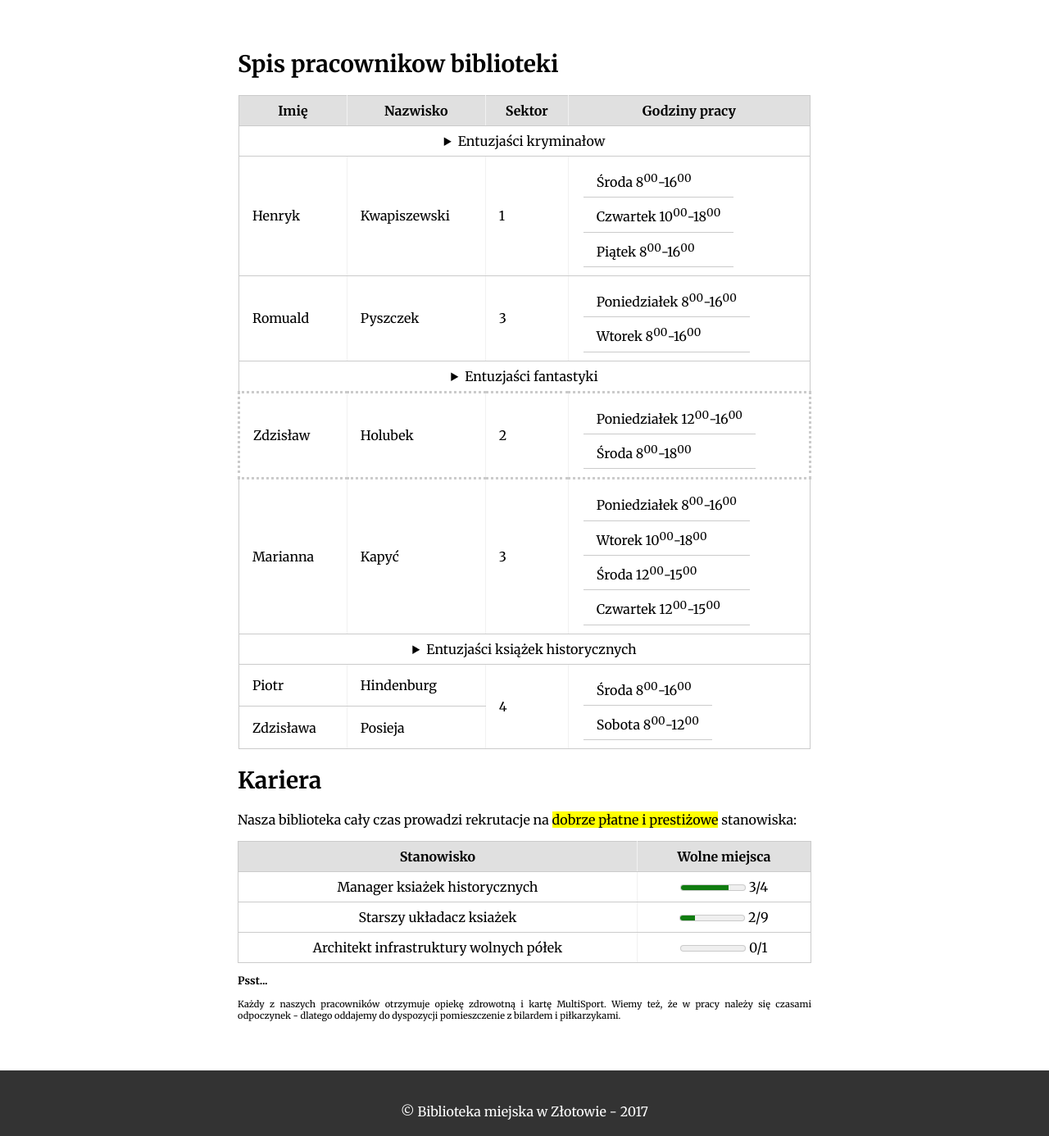
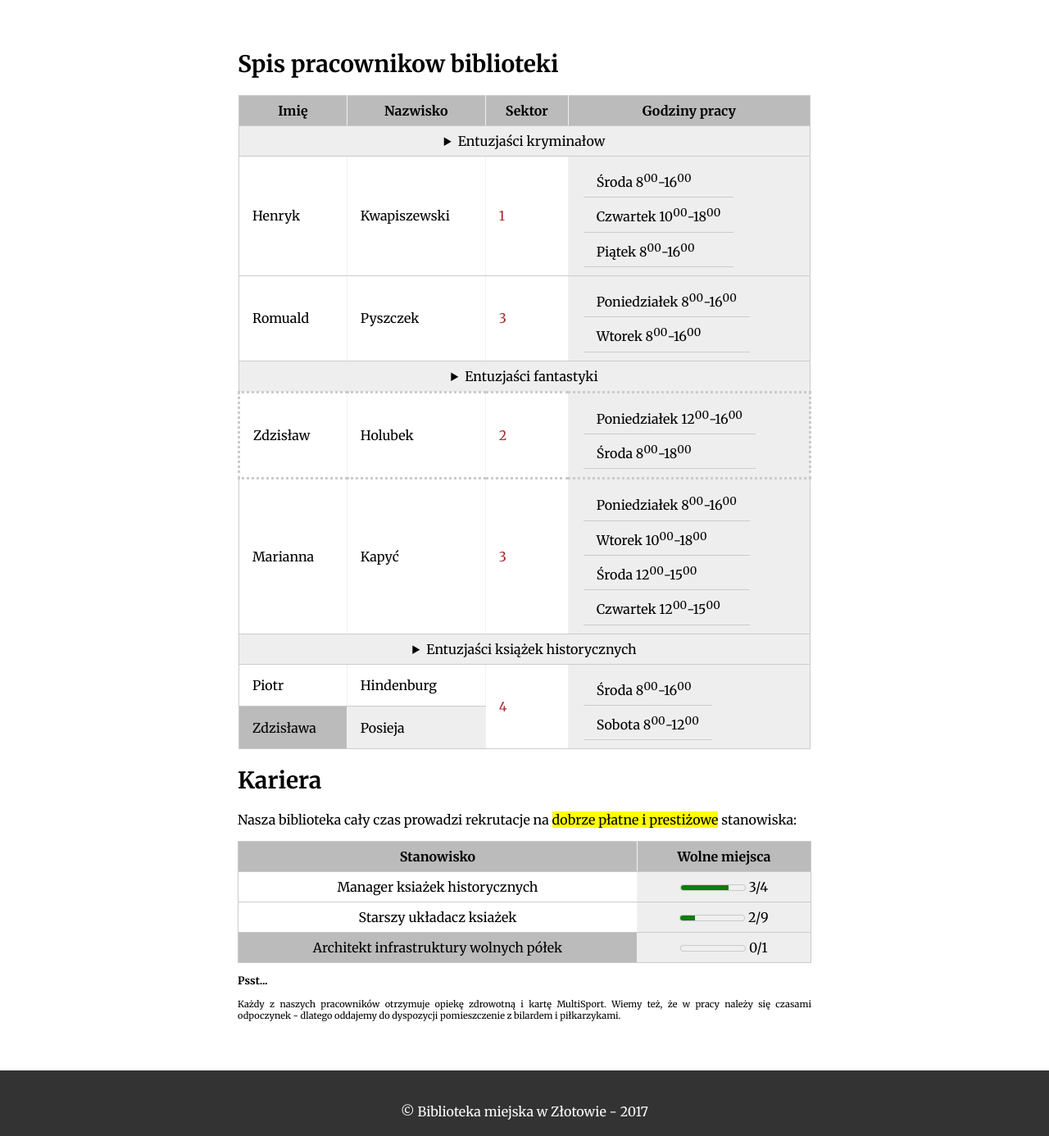
Before and after one commit to wSoltysiak/PSWLab, a PHP site: page /team.html in a window 1280 px wide. Shown: the part 552-1938 px from the top of the page at 82% size. Run offline with PHP 8.4, Linux system fonts and the light colour scheme.

Commit message:
Duża część zadania 12

```diff
--- a/assets/css/form.css
+++ b/assets/css/form.css
@@ -64,3 +64,7 @@
     position: relative;
     top: -1px;
 }
+
+.library-form input:required{
+    border-bottom-color: crimson;
+}
--- a/assets/css/table.css
+++ b/assets/css/table.css
@@ -30,6 +30,13 @@
     border-bottom: 1px solid #cbcbcb;
 }
 
-.library-table td:first-child, .library-table th:first-child {
-    border-left-width: 0;
+.library-table td:last-child{
+    background: #eee;
 }
+
+tr:last-of-type{
+    background: #bbb;
+}
+.library-table td:nth-child(3){
+    color:brown;
+}
```
